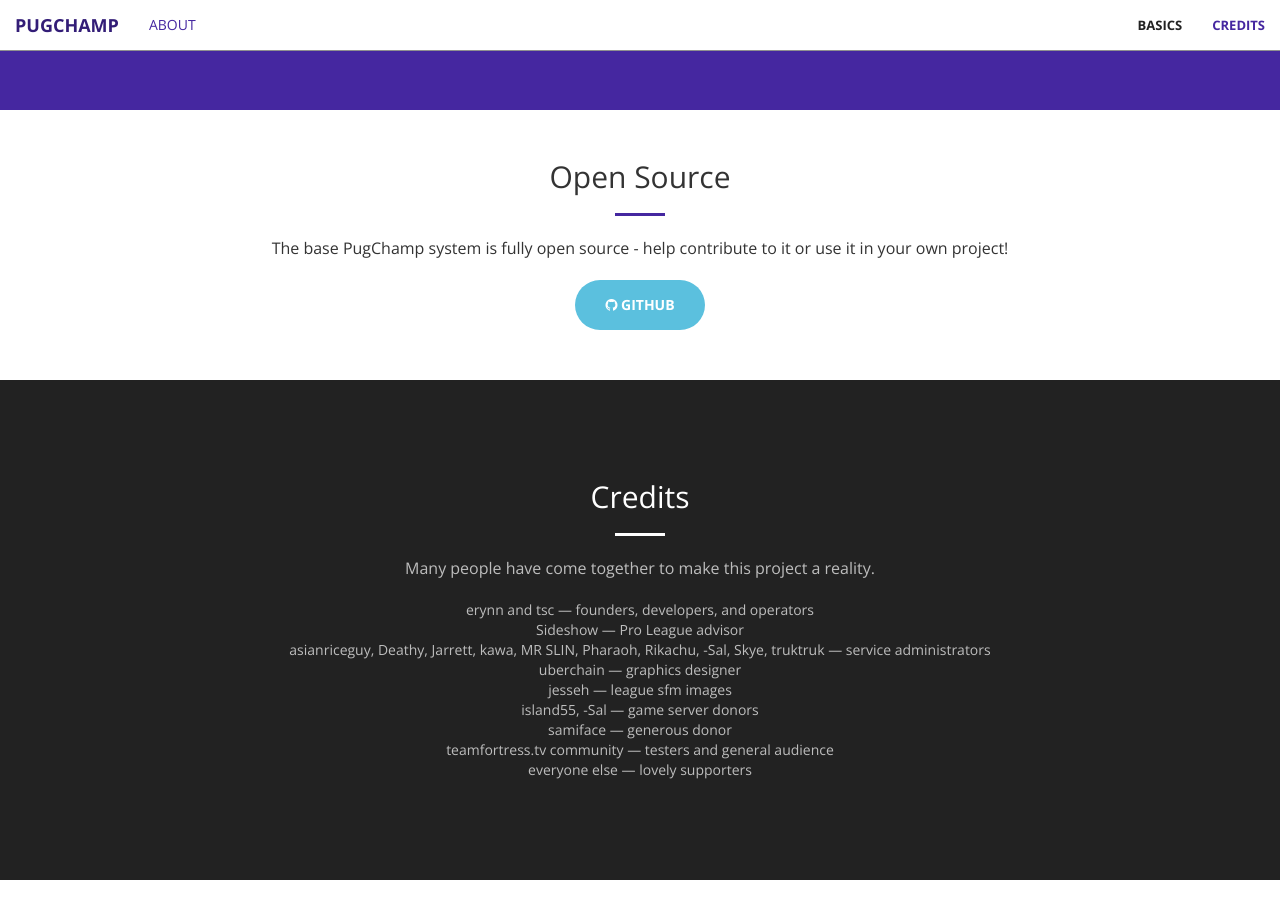
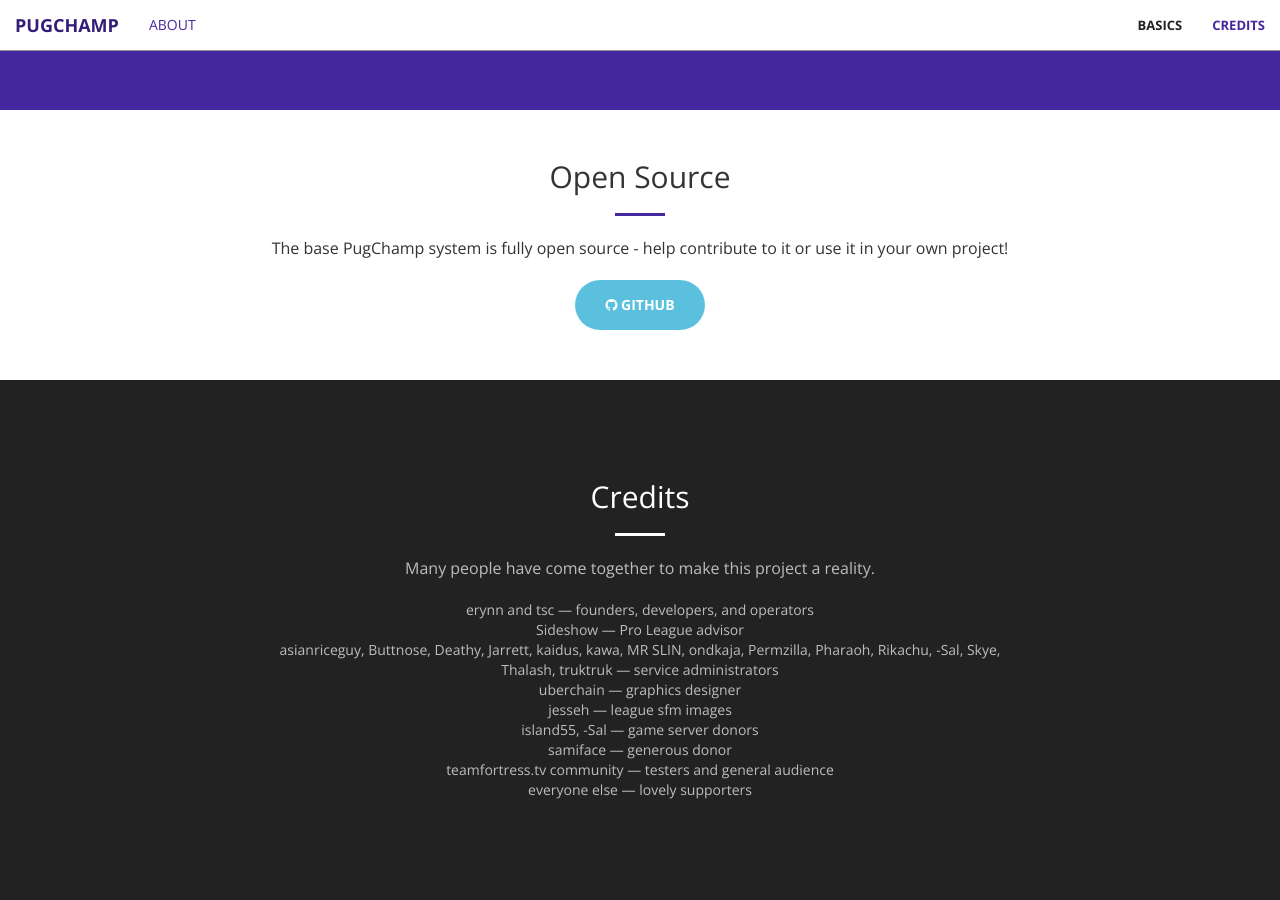
Before and after one commit to ChampGG/pug.champ.gg, a Jekyll site: the page built from about.html, in a window 1280 px wide and 900 px high, scrolled down 860 px. Built offline with Jekyll 4.4.1, drawn with Linux system fonts in a browser that asks for light colours.

Commit message:
Add EU admins to list.

```diff
--- a/about.html
+++ b/about.html
@@ -54,7 +54,7 @@
                     <br>
                     Sideshow &mdash; Pro League advisor
                     <br>
-                    asianriceguy, Deathy, Jarrett, kawa, MR SLIN, Pharaoh, Rikachu, -Sal, Skye, truktruk &mdash; service administrators
+                    asianriceguy, Buttnose, Deathy, Jarrett, kaidus, kawa, MR SLIN, ondkaja, Permzilla, Pharaoh, Rikachu, -Sal, Skye, Thalash, truktruk &mdash; service administrators
                     <br>
                     uberchain &mdash; graphics designer
                     <br>
```
